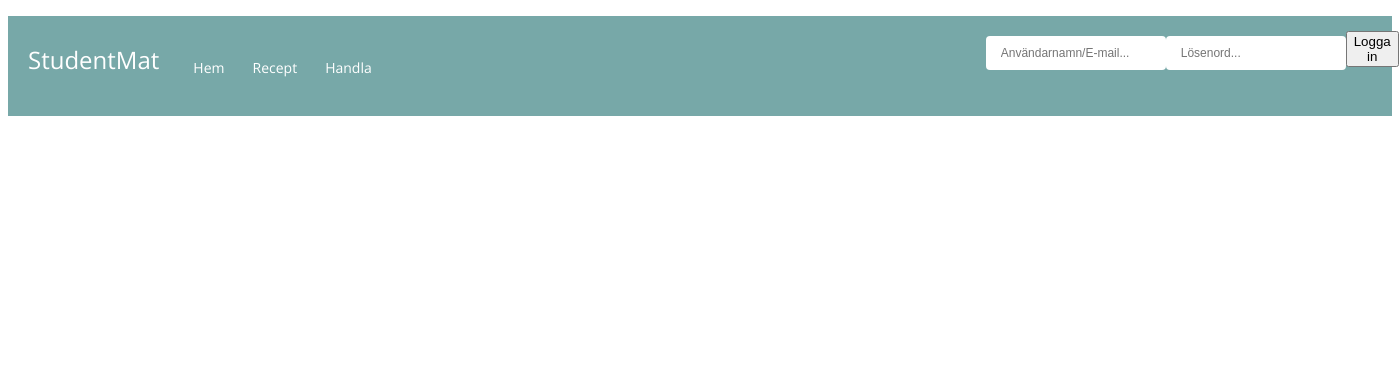
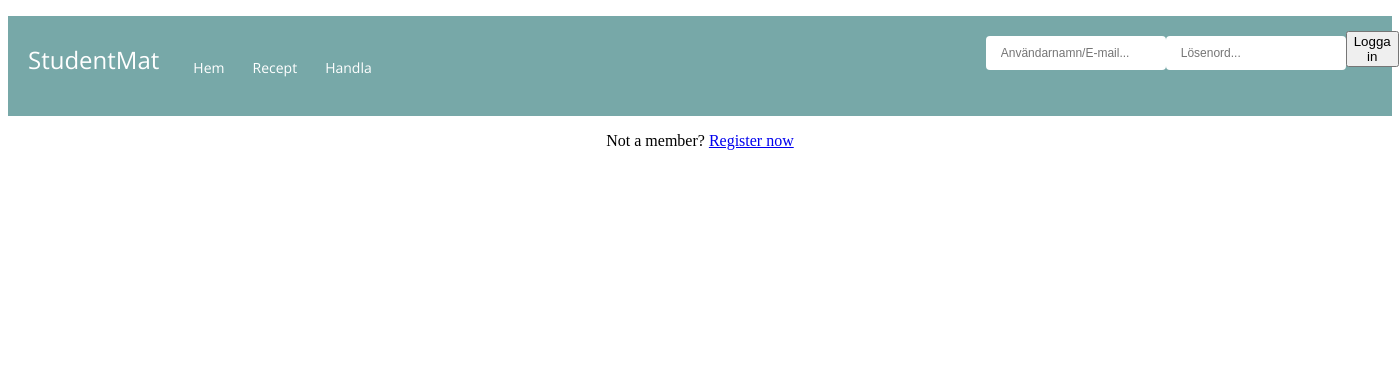
Before and after one commit to ThanitaSongvilay/del-hors-project, a PHP site: page / in a window 1400 px wide. Shown: the top 376 px of the page. Run offline with PHP 8.4, Linux system fonts and the light colour scheme.

Commit message:
Update index.php

```diff
--- a/Deláhors-Projekt/index.php
+++ b/Deláhors-Projekt/index.php
@@ -50,8 +50,7 @@
                 </div>
               </footer>
 
-
-
+				<p> Not a member?  <a href="assets/php/Register.php"> Register now</a></p>
                 <script>
                 function kolla(){
                   var namn = document.form.Namn.value;
```
